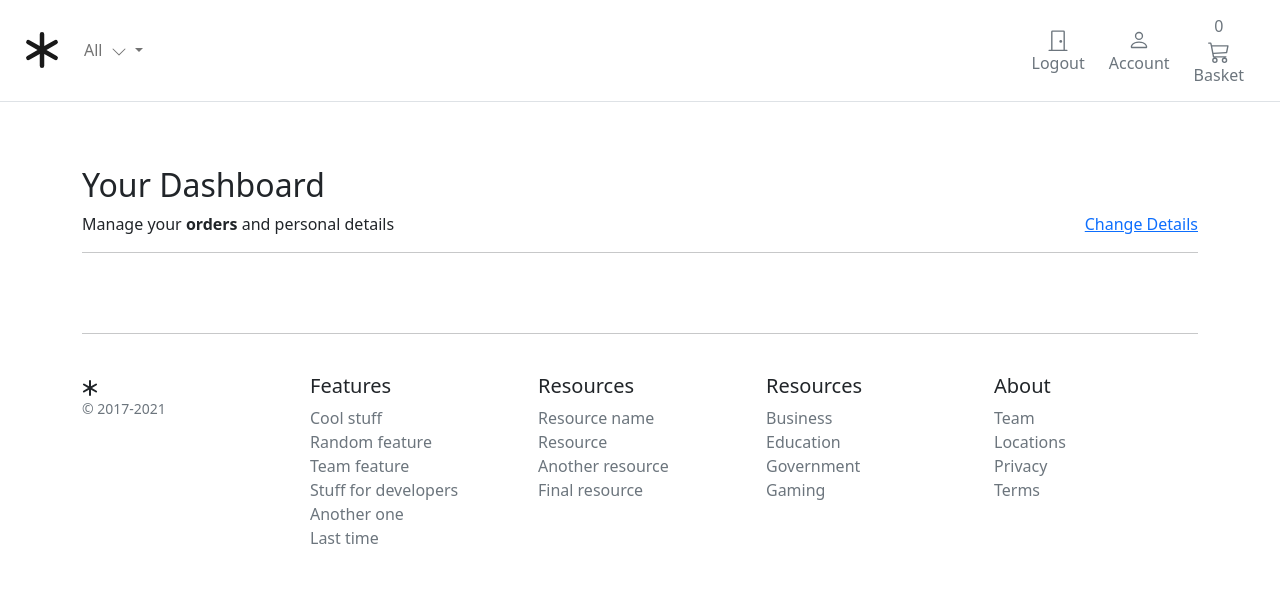
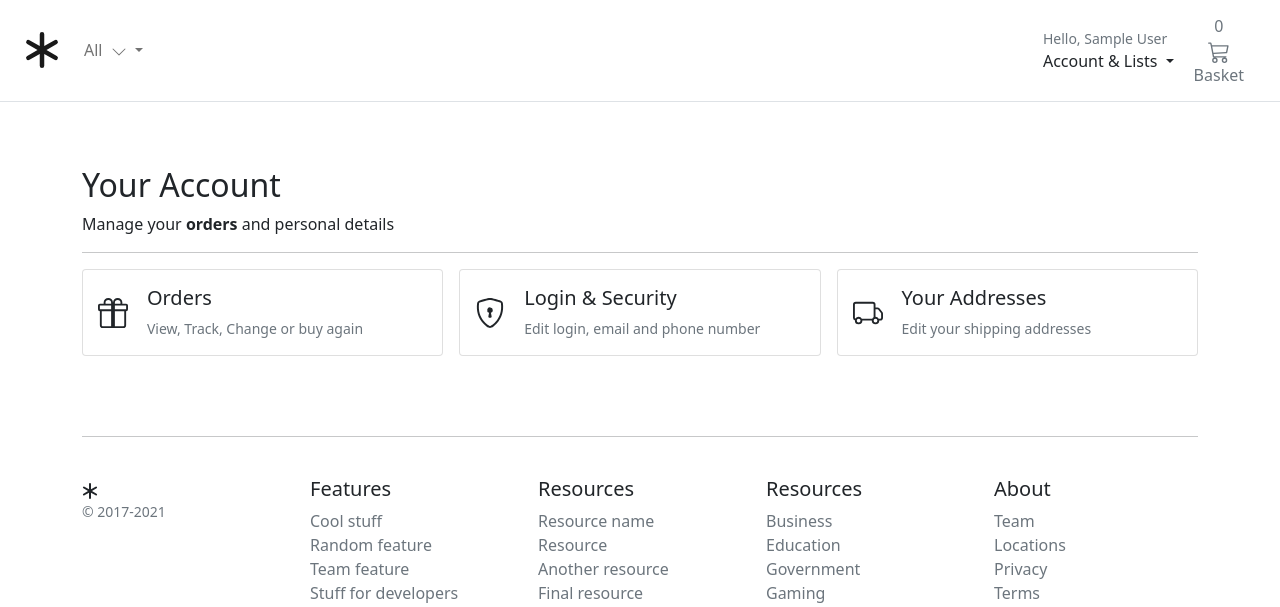
Before and after one commit to AkiyamaNoKami/BookShop, a Django app: page /account/dashboard/ in a window 1280 px wide. Shown: the top 607 px of the page. Run offline with Django 4.2, Linux system fonts and the light colour scheme; the visitor is signed in with stand-in values (Sample User, id 1); data that the repository does not hold is empty; parts of the project's set-up code (start-up, migrations or seed data) failed here and were passed over.

Commit message:
Making changes of the dashboard UI

```diff
--- a/manage.py
+++ b/manage.py
@@ -6,7 +6,7 @@ import sys
 
 def main():
     """Run administrative tasks."""
-    os.environ.setdefault('DJANGO_SETTINGS_MODULE', 'Akiyama.settings.dev_debug')
+    os.environ.setdefault('DJANGO_SETTINGS_MODULE', 'Akiyama.settings.base')
     try:
         from django.core.management import execute_from_command_line
     except ImportError as exc:
--- a/templates/account/dashboard/dashboard.html
+++ b/templates/account/dashboard/dashboard.html
@@ -1,71 +1,87 @@
-{% extends "../../base.html" %}
+{% extends "../sub_base.html" %}
 {% block title %}Dashboard{% endblock %}
 
-{% block content %}
+{% block sub_content %}
 
-    <div class="container">
     <div class="col-12">
-            <h1 class="h2">Your Dashboard</h1>
+        <h1 class="h2">Your Account</h1>
     </div>
     <div class="col-12 d-flex justify-content-between">
         <div>Manage your <b>orders</b> and personal details</div>
-            <div><a href="{% url "account:edit_details" %}">Change Details</a></div>
+        {% comment %} <div><a href="{% url "account:edit_details" %}">Change Details</a></div> {% endcomment %}
     </div>
     <hr/>
+
+    <div class="row row-cols-1 row-cols-sm-2 row-cols-md-3 g-3">
+        <div class="col">
+            <a href="#" class="text-reset text-decoration-none" role="button" style="max-width: 540px;">
+                <div class="card mb-3">
+                    <div class="row g-0">
+                        <div class="col-2 position-relative">
+                            <svg class="position-absolute top-50 start-50 translate-middle"
+                                 xmlns="http://www.w3.org/2000/svg" width="30" height="30" fill="currentColor"
+                                 class="bi bi-gift"
+                                 viewBox="0 0 16 16">
+                                <path
+                                        d="M3 2.5a2.5 2.5 0 0 1 5 0 2.5 2.5 0 0 1 5 0v.006c0 .07 0 .27-.038.494H15a1 1 0 0 1 1 1v2a1 1 0 0 1-1 1v7.5a1.5 1.5 0 0 1-1.5 1.5h-11A1.5 1.5 0 0 1 1 14.5V7a1 1 0 0 1-1-1V4a1 1 0 0 1 1-1h2.038A2.968 2.968 0 0 1 3 2.506V2.5zm1.068.5H7v-.5a1.5 1.5 0 1 0-3 0c0 .085.002.274.045.43a.522.522 0 0 0 .023.07zM9 3h2.932a.56.56 0 0 0 .023-.07c.043-.156.045-.345.045-.43a1.5 1.5 0 0 0-3 0V3zM1 4v2h6V4H1zm8 0v2h6V4H9zm5 3H9v8h4.5a.5.5 0 0 0 .5-.5V7zm-7 8V7H2v7.5a.5.5 0 0 0 .5.5H7z"/>
+                            </svg>
                         </div>
-    <div class="container">
-        {% for order in orders %}
-            <div class="row g-3">
-                <div class="col-12 bg-light p-3 d-flex justify-content-between">
-                    <div class="d-flex d-flex-inline">
-                        <div class="pe-3">{{ order.created }}</div>
-                        <div class="dropdown">
-                            <a class="text-reset text-decoration-none dropdown-toggle" href="#" role="link"
-                               id="dropdownLink" data-bs-toggle="dropdown" aria-expanded="false">
-                                Dispacted to
-                                <svg xmlns="http://www.w3.org/2000/svg" width="12" height="12" fill="currentColor"
-                                     class="bi bi-chevron-down" viewBox="0 0 16 16">
-                                    <path fill-rule="evenodd"
-                                          d="M1.646 4.646a.5.5 0 0 1 .708 0L8 10.293l5.646-5.647a.5.5 0 0 1 .708.708l-6 6a.5.5 0 0 1-.708 0l-6-6a.5.5 0 0 1 0-.708z"/>
-                                </svg>
-                            </a>
-                            <ul class="dropdown-menu" aria-labelledby="dropdownLink">
-                                <li class="item small">{{ order.full_name }}</li>
-                                <li class="item small">{{ order.address1 }}</li>
-                                <li class="item small">{{ order.address2 }}</li>
-                                <li class="item small">{{ order.post_code }}</li>
-                            </ul>
-                        </div>
-                    </div>
-                    <div class="text-end">
-                        Total paid: <span class="fw-bold">£{{ order.total_paid }}</span>
-                    </div>
-                </div>
-                <div class="col-md-5 col-lg-4 order-md-last p-0 order-3">
-                    <div class="d-grid gap-2 ">
-                        <button class="btn btn-warning" type="button">Problem with order</button>
-                        <button class="btn btn-light" type="button">Leave a review</button>
-                    </div>
-                </div>
-                <div class="col-md-7 col-lg-8 p-0">
-                    {% for item in order.items.all %}
-                        <div class="card mb-3 border-0">
-                            <div class="row g-0">
-                                <div class="col-md-2 d-none d-md-block">
-                                    <img class="img-fluid" style="width:90px" src="{{ item.product.image.url }}"/>
-                                </div>
-                                <div class="col-md-10">
-                                    <div class="card-body p-1">
-                                        <a class="text-decoration-none" href="{{ item.product.get_absolute_url }}">
-                                            <p class="card-text small">{{ item.product|title }}</p>
-                                        </a>
+                        <div class="col-10">
+                            <div class="card-body ps-0 ps-md-1">
+                                <h1 class="h5">Orders</h1>
+                                <p class="card-text small text-muted">View, Track, Change or buy again</p>
                             </div>
                         </div>
                     </div>
                 </div>
-                    {% endfor %}
+            </a>
+        </div>
+        <div class="col">
+            <a href="{% url "account:edit_details" %}" class="text-reset text-decoration-none" role="button"
+               style="max-width: 540px;">
+                <div class="card mb-3">
+                    <div class="row g-0">
+                        <div class="col-2 position-relative">
+                            <svg class="position-absolute top-50 start-50 translate-middle"
+                                 xmlns="http://www.w3.org/2000/svg" width="30" height="30" fill="currentColor"
+                                 class="bi bi-shield-lock" viewBox="0 0 16 16">
+                                <path d="M5.338 1.59a61.44 61.44 0 0 0-2.837.856.481.481 0 0 0-.328.39c-.554 4.157.726 7.19 2.253 9.188a10.725 10.725 0 0 0 2.287 2.233c.346.244.652.42.893.533.12.057.218.095.293.118a.55.55 0 0 0 .101.025.615.615 0 0 0 .1-.025c.076-.023.174-.061.294-.118.24-.113.547-.29.893-.533a10.726 10.726 0 0 0 2.287-2.233c1.527-1.997 2.807-5.031 2.253-9.188a.48.48 0 0 0-.328-.39c-.651-.213-1.75-.56-2.837-.855C9.552 1.29 8.531 1.067 8 1.067c-.53 0-1.552.223-2.662.524zM5.072.56C6.157.265 7.31 0 8 0s1.843.265 2.928.56c1.11.3 2.229.655 2.887.87a1.54 1.54 0 0 1 1.044 1.262c.596 4.477-.787 7.795-2.465 9.99a11.775 11.775 0 0 1-2.517 2.453 7.159 7.159 0 0 1-1.048.625c-.28.132-.581.24-.829.24s-.548-.108-.829-.24a7.158 7.158 0 0 1-1.048-.625 11.777 11.777 0 0 1-2.517-2.453C1.928 10.487.545 7.169 1.141 2.692A1.54 1.54 0 0 1 2.185 1.43 62.456 62.456 0 0 1 5.072.56z"/>
+                                <path d="M9.5 6.5a1.5 1.5 0 0 1-1 1.415l.385 1.99a.5.5 0 0 1-.491.595h-.788a.5.5 0 0 1-.49-.595l.384-1.99a1.5 1.5 0 1 1 2-1.415z"/>
+                            </svg>
+                        </div>
+                        <div class="col-10">
+                            <div class="card-body ps-0 ps-md-1">
+                                <h1 class="h5">Login & Security</h1>
+                                <p class="card-text small text-muted">Edit login, email and phone number</p>
                             </div>
                         </div>
-        {% endfor %}
                     </div>
+                </div>
+            </a>
+        </div>
+        <div class="col">
+            <a href="{% url "account:addresses" %}" class="text-reset text-decoration-none" role="button"
+               style="max-width: 540px;">
+                <div class="card mb-3">
+                    <div class="row g-0">
+                        <div class="col-2 position-relative">
+                            <svg class="position-absolute top-50 start-50 translate-middle"
+                                 xmlns="http://www.w3.org/2000/svg" width="30" height="30" fill="currentColor"
+                                 class="bi bi-truck" viewBox="0 0 16 16">
+                                <path d="M0 3.5A1.5 1.5 0 0 1 1.5 2h9A1.5 1.5 0 0 1 12 3.5V5h1.02a1.5 1.5 0 0 1 1.17.563l1.481 1.85a1.5 1.5 0 0 1 .329.938V10.5a1.5 1.5 0 0 1-1.5 1.5H14a2 2 0 1 1-4 0H5a2 2 0 1 1-3.998-.085A1.5 1.5 0 0 1 0 10.5v-7zm1.294 7.456A1.999 1.999 0 0 1 4.732 11h5.536a2.01 2.01 0 0 1 .732-.732V3.5a.5.5 0 0 0-.5-.5h-9a.5.5 0 0 0-.5.5v7a.5.5 0 0 0 .294.456zM12 10a2 2 0 0 1 1.732 1h.768a.5.5 0 0 0 .5-.5V8.35a.5.5 0 0 0-.11-.312l-1.48-1.85A.5.5 0 0 0 13.02 6H12v4zm-9 1a1 1 0 1 0 0 2 1 1 0 0 0 0-2zm9 0a1 1 0 1 0 0 2 1 1 0 0 0 0-2z"/>
+                            </svg>
+                        </div>
+                        <div class="col-10">
+                            <div class="card-body ps-0 ps-md-1">
+                                <h1 class="h5">Your Addresses</h1>
+                                <p class="card-text small text-muted">Edit your shipping addresses</p>
+                            </div>
+                        </div>
+                    </div>
+                </div>
+            </a>
+        </div>
+
+    </div>
+
 {% endblock %}
--- a/templates/account/sub_base.html
+++ b/templates/account/sub_base.html
@@ -3,9 +3,9 @@
 {% block stylesheet %}{% static 'account/css/account.css' %}{% endblock %}
 
 {% block content %}
-    <div class="container-fluid">
+    <div class="container">
         <div class="login d-flex align-items-center">
-            <div class="col-12 col-md-6  col-lg-6 mx-auto">
+            <div class="col-12 col-md-12 col-lg-12 mx-auto">
                 {% block sub_content %}{% endblock %}
             </div>
         </div>
--- a/templates/base.html
+++ b/templates/base.html
@@ -67,52 +67,51 @@
                     </div>
                     <span class="fs15 fw500">Shop</span>
                 </button>
-
-                {% if user.is_authenticated %}
-                    <a type="button" role="button" href="{% url "account:logout" %}"
-                       class="btn btn-outline-secondary border-0 basket-btn">
-                        <div>
-                            <svg xmlns="http://www.w3.org/2000/svg" width="22" height="22" fill="currentColor"
-                                 class="bi bi-door-closed" viewBox="0 0 16 16">
-                                <path
-                                        d="M3 2a1 1 0 0 1 1-1h8a1 1 0 0 1 1 1v13h1.5a.5.5 0 0 1 0 1h-13a.5.5 0 0 1 0-1H3V2zm1 13h8V2H4v13z"/>
-                                <path d="M9 9a1 1 0 1 0 2 0 1 1 0 0 0-2 0z"/>
-                            </svg>
-                        </div>
-                        <span class="fs15 fw500">Logout</span>
-                    </a>
-                {% else %}
-                    <a type="button" role="button" href="{% url "account:login" %}"
-                       class="btn btn-outline-secondary border-0 basket-btn">
-                        <div>
-                            <svg xmlns="http://www.w3.org/2000/svg" width="22" height="22" fill="currentColor"
-                                 class="bi bi-door-closed" viewBox="0 0 16 16">
-                                <path
-                                        d="M3 2a1 1 0 0 1 1-1h8a1 1 0 0 1 1 1v13h1.5a.5.5 0 0 1 0 1h-13a.5.5 0 0 1 0-1H3V2zm1 13h8V2H4v13z"/>
-                                <path d="M9 9a1 1 0 1 0 2 0 1 1 0 0 0-2 0z"/>
-                            </svg>
-                        </div>
-                        <span class="fs15 fw500">Login</span>
-                    </a>
-                {% endif %}
-
-
-                <a type="button" role="button" href="{% url "account:dashboard" %}"
-                   class="btn btn-outline-secondary border-0 basket-btn">
-                    <div>
-                        <svg xmlns="http://www.w3.org/2000/svg" width="22" height="22" fill="currentColor"
-                             class="bi bi-person"
-                             viewBox="0 0 16 16">
-                            <path
-                                    d="M8 8a3 3 0 1 0 0-6 3 3 0 0 0 0 6zm2-3a2 2 0 1 1-4 0 2 2 0 0 1 4 0zm4 8c0 1-1 1-1 1H3s-1 0-1-1 1-4 6-4 6 3 6 4zm-1-.004c-.001-.246-.154-.986-.832-1.664C11.516 10.68 10.289 10 8 10c-2.29 0-3.516.68-4.168 1.332-.678.678-.83 1.418-.832 1.664h10z"/>
-                        </svg>
+                <div>
+                    <div class="collapse navbar-collapse" id="navbarSupportedContent2">
+                        <ul class="navbar-nav me-auto mb-2 mb-lg-0">
+                            <li class="nav-item dropdown">
+                                <a class="nav-link dropdown-toggle text-reset" href="#" id="navbarDropdown"
+                                   role="button"
+                                   data-bs-toggle="dropdown" aria-expanded="false">
+                                    <div class="small text-muted">Hello,
+                                        {% if user.is_authenticated %}
+                                            {{ request.user.name }}
+                                        {% else %}
+                                            Login
+                                        {% endif %}
+                                    </div>
+                                    <span class="fs15 fw500">Account &amp; Lists
+                    </span>
+                                    </span>
+                                </a>
+                                <div class="dropdown-menu rounded-0" aria-labelledby="navbarDropdown">
+                                    <div class="card border-0">
+                                        <div class="card-body">
+                                            <h6 class="card-title">My Account</h6>
+                                            <ul class="list-group list-group-flush dropdown-account-link">
+                                                {% if user.is_authenticated %}
+                                                    <a href="{% url "account:dashboard" %}"
+                                                       class="text-reset small list-group-item p-0 pb-1 border-0 dropdown-account-link">Your
+                                                        Account</a>
+                                                    <a href="#"
+                                                       class="text-reset small list-group-item p-0 pb-1 border-0 dropdown-account-link">Orders</a>
+                                                    <a href="{% url "account:logout" %}"
+                                                       class="text-reset small list-group-item p-0 pb-1 border-0 dropdown-account-link">Logout</a>
+                                                {% else %}
+                                                    <a href="{% url "account:login" %}"
+                                                       class="text-reset small list-group-item p-0 pb-1 border-0 dropdown-account-link">Login</a>
+                                                {% endif %}
+                                            </ul>
+                                        </div>
+                                    </div>
+                                </div>
+                            </li>
+                        </ul>
                     </div>
-                    <span class="fs15 fw500">Account</span>
-                </a>
-
+                </div>
                 <a type="button" role="button" href="{% url "basket:basket_summary" %}"
                    class="btn btn-outline-secondary border-0 basket-btn">
-
                     {% with total_qty=basket|length %}
                         <div id="basket-qty" class="basket-qty">
                             {% if total_qty > 0 %}
@@ -142,6 +141,16 @@
                                 <a class="dropdown-item" href="{{ c.get_absolute_url }}">{{ c.name|title }}</a>
                             </li>
                         {% endfor %}
+                    </ul>
+                    <h6 class="card-title">My Account</h6>
+                    <ul class="list-group list-group-flush dropdown-account-link">
+                        {% if user.is_authenticated %}
+                            <a href="{% url "account:dashboard" %}" class="dropdown-item">Your Account</a>
+                            <a href="#" class="dropdown-item">Orders</a>
+                            <a href="{% url "account:logout" %}" class="dropdown-item">Logout</a>
+                        {% else %}
+                            <a href="{% url "account:login" %}" class="dropdown-item">Login</a>
+                        {% endif %}
                     </ul>
                 </div>
             </div>
```
Lines whose indentation alone changed are shown as unchanged.
